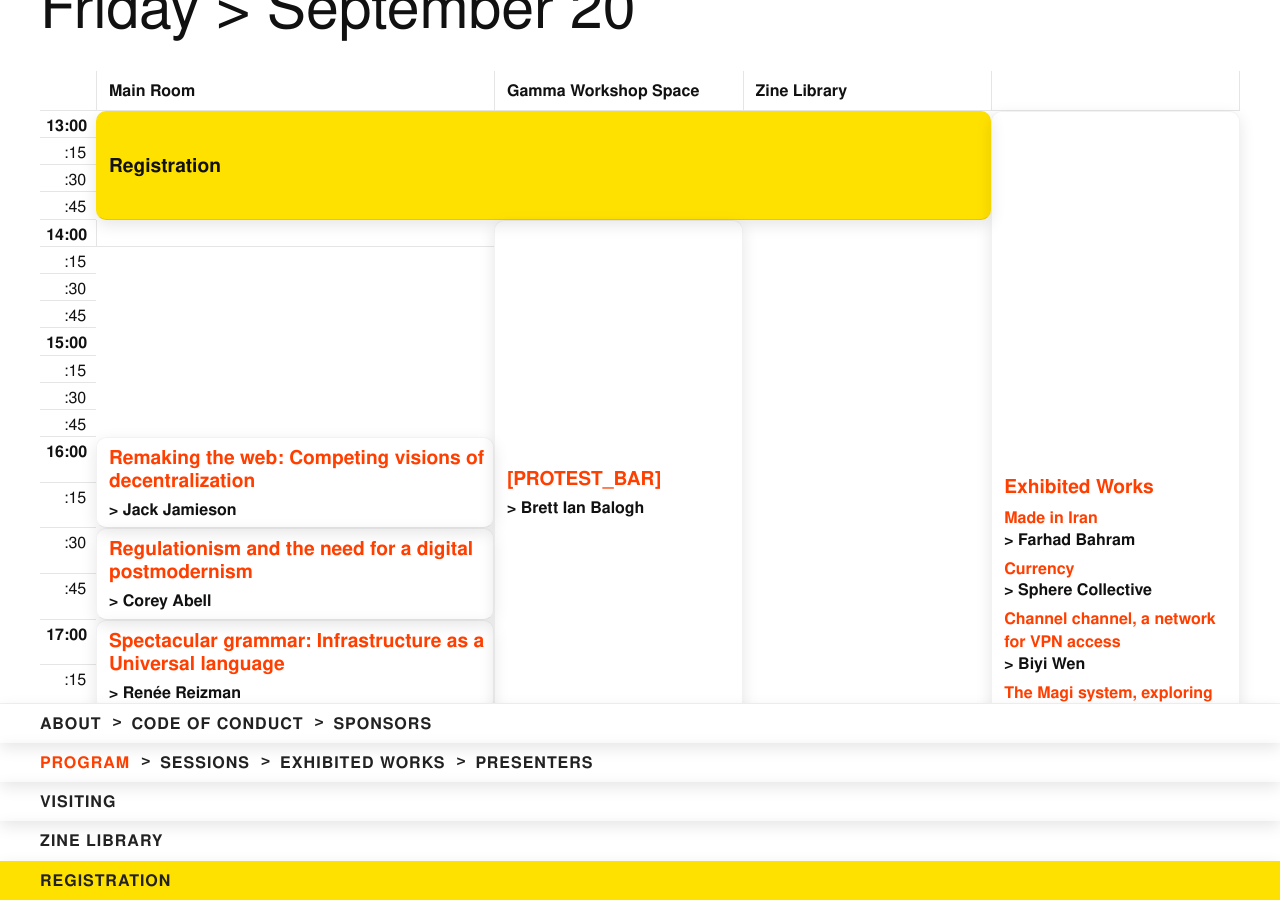
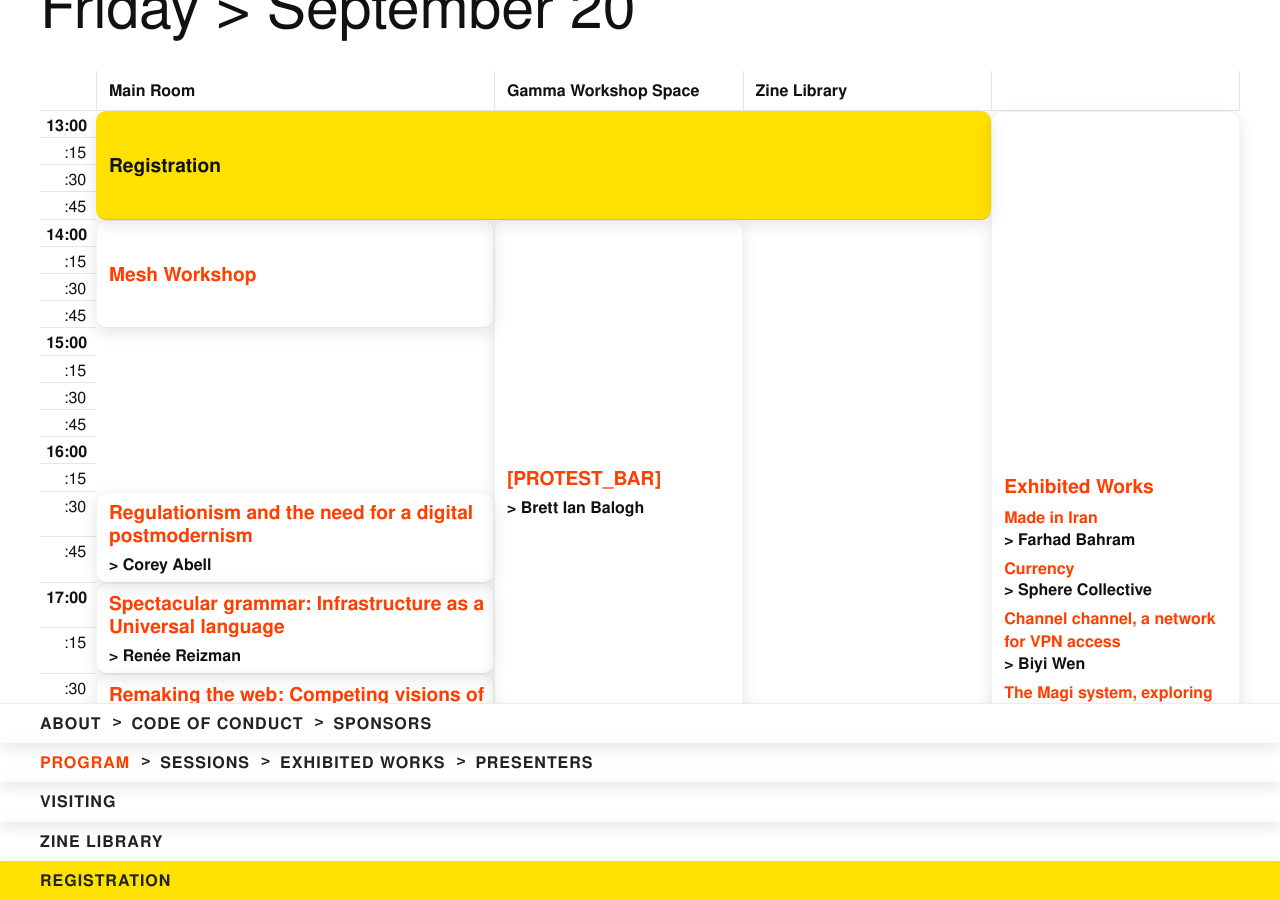
Before and after one commit to ournetworks/ournetworks.ca, a Jekyll site: the page built from program.md, in a window 1280 px wide and 900 px high, scrolled down 317 px. Built offline with Jekyll 4.4.1, drawn with Linux system fonts in a browser that asks for light colours; some of the changed text lies outside the part shown.

Commit message:
remove double lightning talk and add in nyc mesh workshopplaceholder

```diff
--- a/program.md
+++ b/program.md
@@ -44,7 +44,7 @@
 <tr>
   <td>14</td>
   <td>:00</td>
-  <td></td>
+  <td colspan="1" rowspan="4" class="session-block session-{% include session-type.html session-id=19036 %}">{% include session.html year=2019 session-id=19036 %}</td>
   <td colspan="1" rowspan="16" class="session-block session-{% include session-type.html session-id=19018 %}">{% include session.html year=2019 session-id=19018 %}</td>
 </tr>
 <tr>
@@ -78,7 +78,6 @@
 <tr>
   <td>16</td>
   <td>:00</td>
-  <td colspan="1" rowspan="2" class="session-block session-{% include session-type.html session-id=19034 %}">{% include session.html year=2019 session-id=19034 %}</td>
 </tr>
 <tr>
   <td></td>
@@ -105,6 +104,7 @@
 <tr>
   <td></td>
   <td>:30</td>
+  <td colspan="1" rowspan="2" class="session-block session-{% include session-type.html session-id=19034 %}">{% include session.html year=2019 session-id=19034 %}</td>
 </tr>
 <tr>
   <td></td>
@@ -443,7 +443,7 @@
 <tr>
   <td></td>
   <td>:30</td>
-  <td colspan="1" rowspan="3" class="session-block session-{% include session-type.html session-id=19036 %}">{% include session.html year=2019 session-id=19036 %}</td>
+  <td colspan="1" rowspan="3" class="session-block session-{% include session-type.html session-id=19997 %}">{% include session.html year=2019 session-id=19997 %}</td>
 </tr>
 <tr>
   <td></td>
```
Also changed, not shown: _data/sessions.yml (+6 -4 lines).
